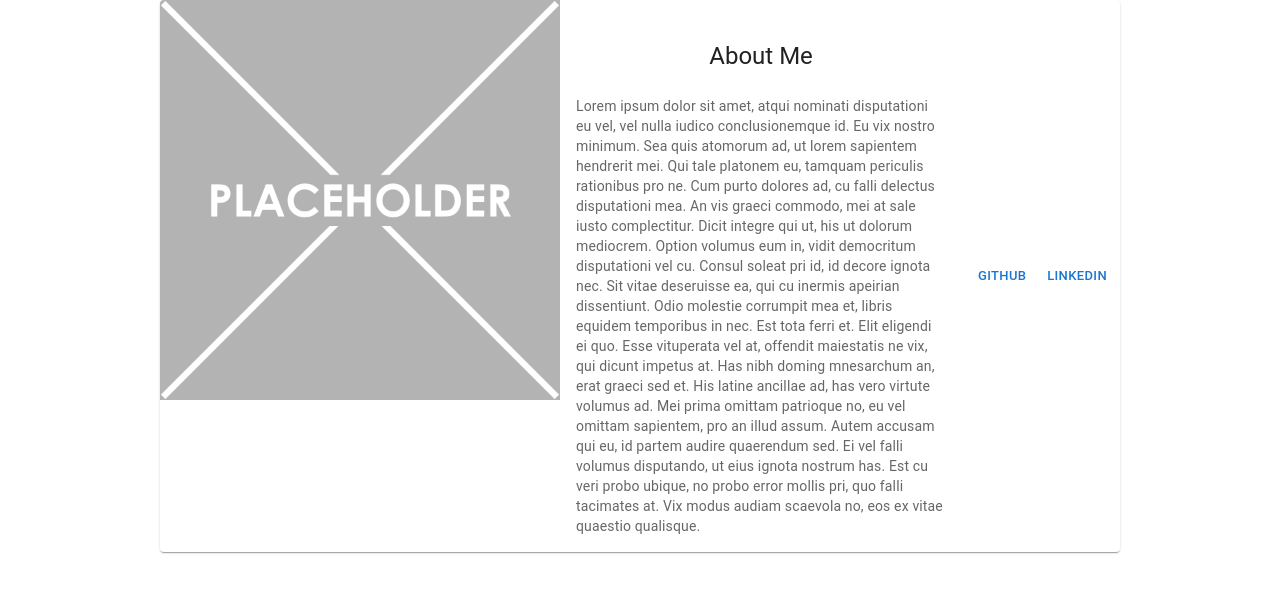
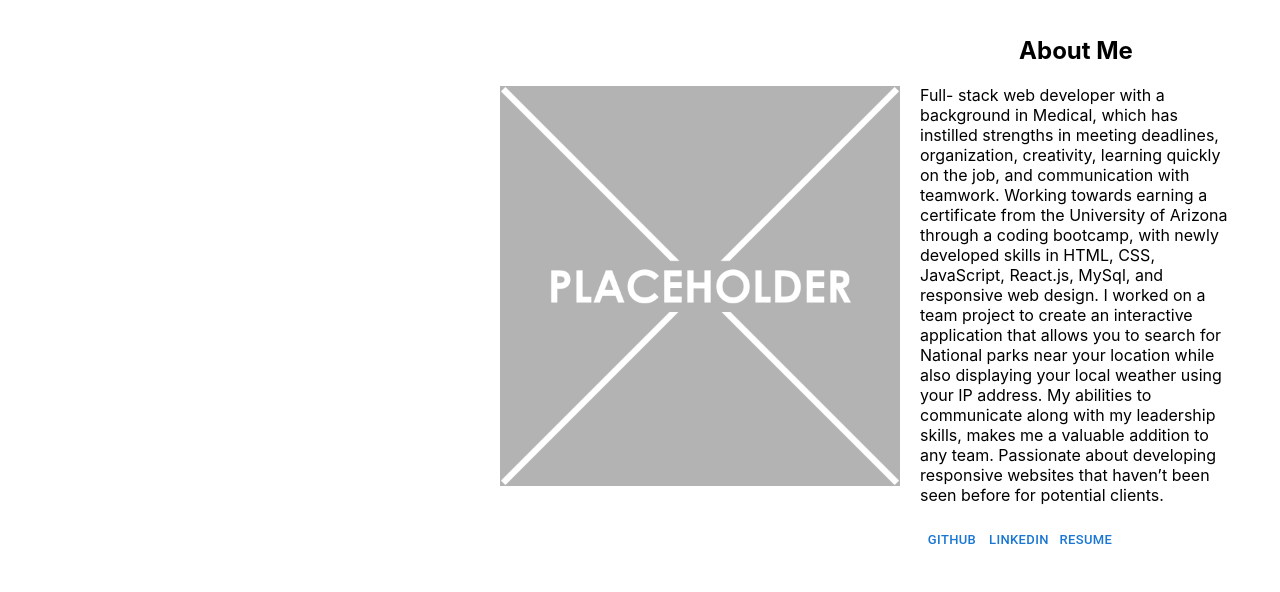
Before and after one commit to jenmlucas/react-portfolio, a React (Create React App) app: page / in a window 1280 px wide. Shown: the top 592 px of the page. Built offline with nearby package versions, Linux system fonts and the light colour scheme.

Commit message:
correct about page to be individual components rather then a card

```diff
--- a/package.json
+++ b/package.json
@@ -5,13 +5,17 @@
   "dependencies": {
     "@emotion/react": "^11.7.1",
     "@emotion/styled": "^11.6.0",
+    "@mui/icons-material": "^5.3.1",
     "@mui/material": "^5.3.1",
+    "@mui/styled-engine-sc": "^5.3.0",
+    "@mui/styles": "^5.3.0",
     "@testing-library/jest-dom": "^5.16.1",
     "@testing-library/react": "^12.1.2",
     "@testing-library/user-event": "^13.5.0",
     "react": "^17.0.2",
     "react-dom": "^17.0.2",
     "react-scripts": "5.0.0",
+    "styled-components": "^5.3.3",
     "web-vitals": "^2.1.4"
   },
   "scripts": {
--- a/src/components/About/About.js
+++ b/src/components/About/About.js
@@ -1,53 +1,72 @@
 import React from "react";
 import placeholder from "../../assets/images/me/placeholder.png";
-import Card from "@mui/material/Card";
-import CardActions from "@mui/material/CardActions";
-import CardContent from "@mui/material/CardContent";
-import CardMedia from "@mui/material/CardMedia";
 import Button from "@mui/material/Button";
-import Typography from "@mui/material/Typography";
+import { makeStyles } from "@mui/styles";
+import Avatar from "@mui/material/Avatar";
 
+const useStyles = makeStyles({
+  aboutMeHeader: {
+    textAlign: "center",
+  },
+  about: {
+    display: "flex",
+    alignItems: "center",
+    marginLeft: 500,
+  },
+  bio: {
+    width: "40%",
+    alignItems: "center",
+    marginLeft: 20,
+  },
+});
 
 function About() {
+  const terms = useStyles();
+  return (
+    <section>
+      <div className={terms.about}>
+        <Avatar
+          src={placeholder}
+          sx={{ width: 400, height: 400 }}
+          alt="Jennifer Lucas"
+          variant="square"
+        ></Avatar>
 
-  return (
-    <Card  Box sx={{ display: 'flex', ml: 20, mr: 20 }}>
-      <CardMedia
-        component="img"
-        height="400"
-        image={placeholder}
-        alt="me"
-        />
-        <CardContent>
-          <Typography gutterBottom variant="h5" component="div" Box sx={{ textAlign: 'center', m: 3 }}>
-            About Me
-          </Typography>
-          <Typography variant="body2" color="text.secondary">
-            Lorem ipsum dolor sit amet, atqui nominati disputationi eu vel, vel
-            nulla iudico conclusionemque id. Eu vix nostro minimum. Sea quis
-            atomorum ad, ut lorem sapientem hendrerit mei. Qui tale platonem eu,
-            tamquam periculis rationibus pro ne. Cum purto dolores ad, cu falli
-            delectus disputationi mea. An vis graeci commodo, mei at sale iusto
-            complectitur. Dicit integre qui ut, his ut dolorum mediocrem. Option
-            volumus eum in, vidit democritum disputationi vel cu. Consul soleat
-            pri id, id decore ignota nec. Sit vitae deseruisse ea, qui cu inermis
-            apeirian dissentiunt. Odio molestie corrumpit mea et, libris equidem
-            temporibus in nec. Est tota ferri et. Elit eligendi ei quo. Esse
-            vituperata vel at, offendit maiestatis ne vix, qui dicunt impetus at.
-            Has nibh doming mnesarchum an, erat graeci sed et. His latine ancillae
-            ad, has vero virtute volumus ad. Mei prima omittam patrioque no, eu
-            vel omittam sapientem, pro an illud assum. Autem accusam qui eu, id
-            partem audire quaerendum sed. Ei vel falli volumus disputando, ut eius
-            ignota nostrum has. Est cu veri probo ubique, no probo error mollis
-            pri, quo falli tacimates at. Vix modus audiam scaevola no, eos ex
-            vitae quaestio qualisque.
-          </Typography>
-        </CardContent>
-        <CardActions>
-          <Button href="https://github.com/jenmlucas" target= "blank" size="small">Github</Button>
-          <Button href="https://www.linkedin.com/in/jennifer-lucas-478599218/" target= "blank" size="small">LinkedIN</Button>
-        </CardActions>
-      </Card>
+        <p className={terms.bio}>
+          <h1 className={terms.aboutMeHeader}> About Me </h1>
+          Full- stack web developer with a background in Medical, which has
+          instilled strengths in meeting deadlines, organization, creativity,
+          learning quickly on the job, and communication with teamwork. Working
+          towards earning a certificate from the University of Arizona through a
+          coding bootcamp, with newly developed skills in HTML, CSS, JavaScript,
+          React.js, MySql, and responsive web design. I worked on a team project
+          to create an interactive application that allows you to search for
+          National parks near your location while also displaying your local
+          weather using your IP address. My abilities to communicate along with
+          my leadership skills, makes me a valuable addition to any team.
+          Passionate about developing responsive websites that haven’t been seen
+          before for potential clients. <br></br>
+          <br></br>
+          <Button
+            href="https://github.com/jenmlucas"
+            target="blank"
+            size="small"
+          >
+            Github
+          </Button>
+          <Button
+            href="https://www.linkedin.com/in/jennifer-lucas-478599218/"
+            target="blank"
+            size="small"
+          >
+            LinkedIN
+          </Button>
+          <Button href="#" target="blank" size="small">
+            Resume
+          </Button>
+        </p>
+      </div>
+    </section>
   );
 }
 
```
Also changed, not shown: 1 other file (tests, documents, lock files or other folders).
